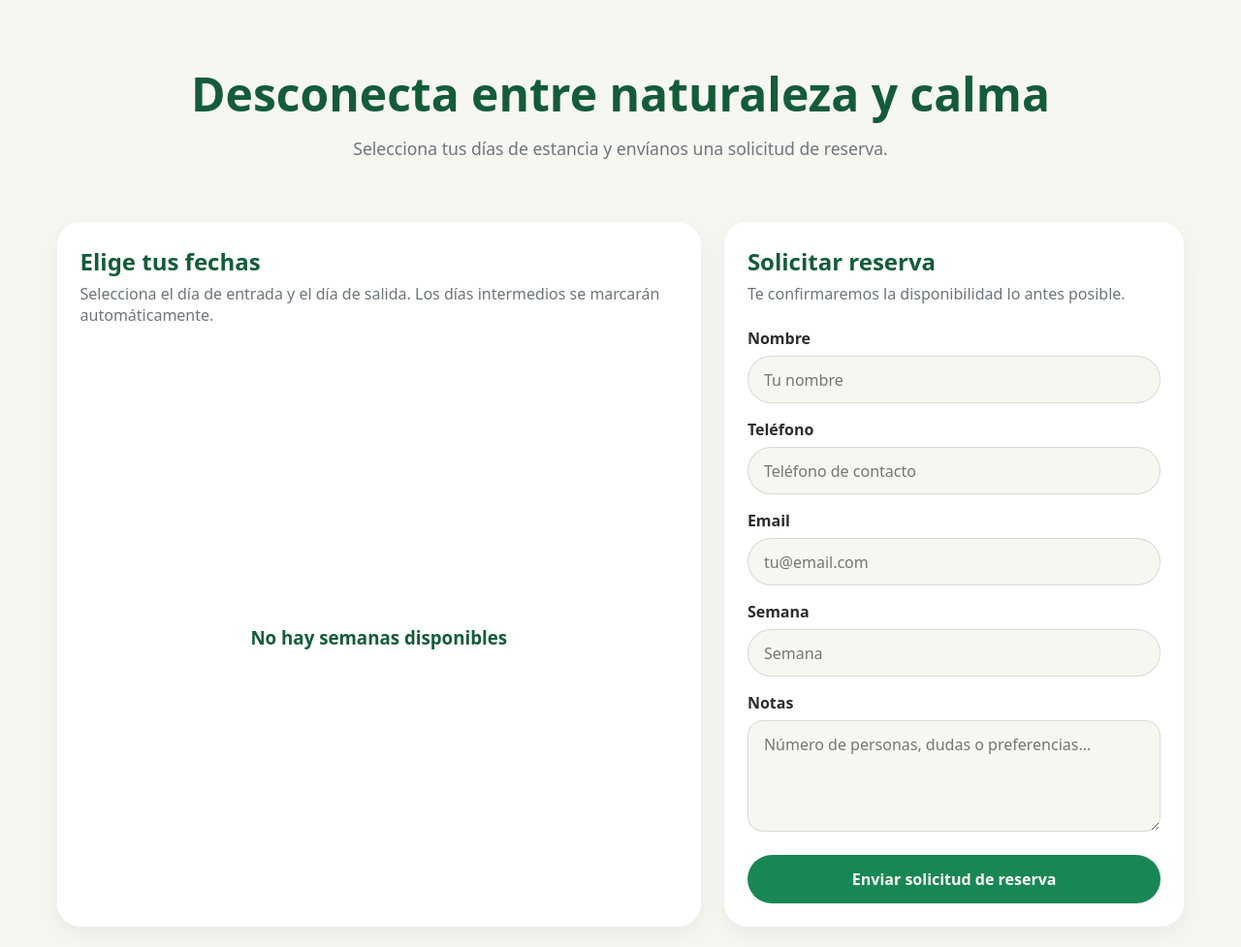
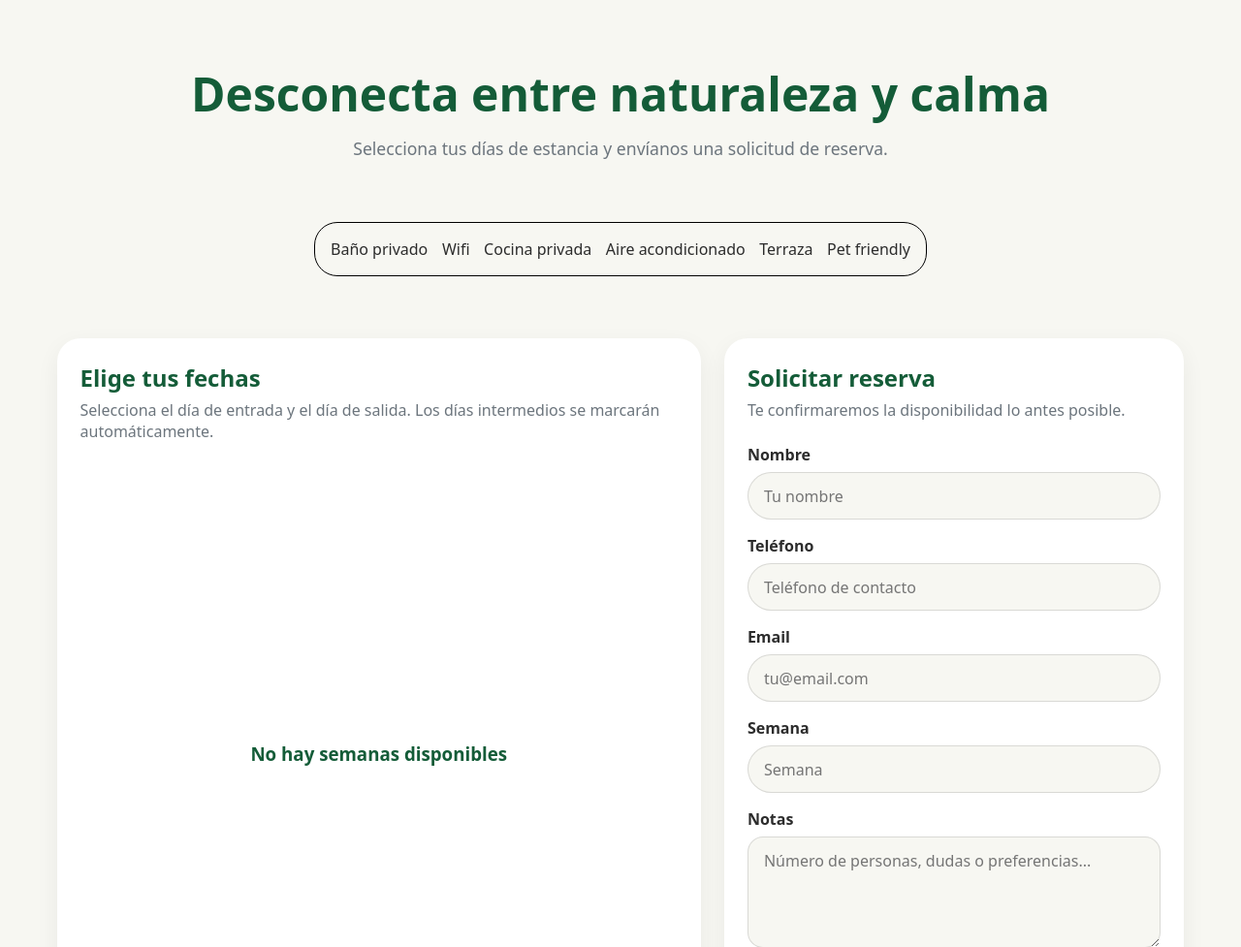
Before and after one commit to mtorpo/django-agrivall, a Django app: page /casilla/ in a window 1280 px wide. Shown: the part 84-1061 px from the top of the page at 97% size. Run offline with Django 5.2, Linux system fonts and the light colour scheme; data that the repository does not hold is empty.

Commit message:
casilla features

```diff
--- a/agrivall/static/css/casilla.css
+++ b/agrivall/static/css/casilla.css
@@ -217,3 +217,24 @@
         flex-direction: column;
     }
 }
+
+
+
+/* CARACTERISTICAS */
+
+
+.caracteristicas {
+    border: solid 1px black;
+    border-radius: var(--border-radius);
+    margin: 2rem auto;
+    width: 50%;
+    padding: 1rem;
+}
+
+.caracteristicas ul {
+    margin: 0;
+    padding: 0;
+    list-style: none;
+    display: flex;
+    justify-content: space-between;
+}
--- a/agrivall/templates/casilla.html
+++ b/agrivall/templates/casilla.html
@@ -29,6 +29,18 @@
         <p class="text-soft entradilla-casilla">
             Selecciona tus días de estancia y envíanos una solicitud de reserva.
         </p>
+
+    </section>
+
+    <section class="caracteristicas">
+        <ul>
+            <li>Baño privado</li>
+            <li>Wifi</li>
+            <li>Cocina privada</li>
+            <li>Aire acondicionado</li>
+            <li>Terraza</li>
+            <li>Pet friendly</li>
+        </ul>
     </section>
 
     <section class="zona-casilla">
```
